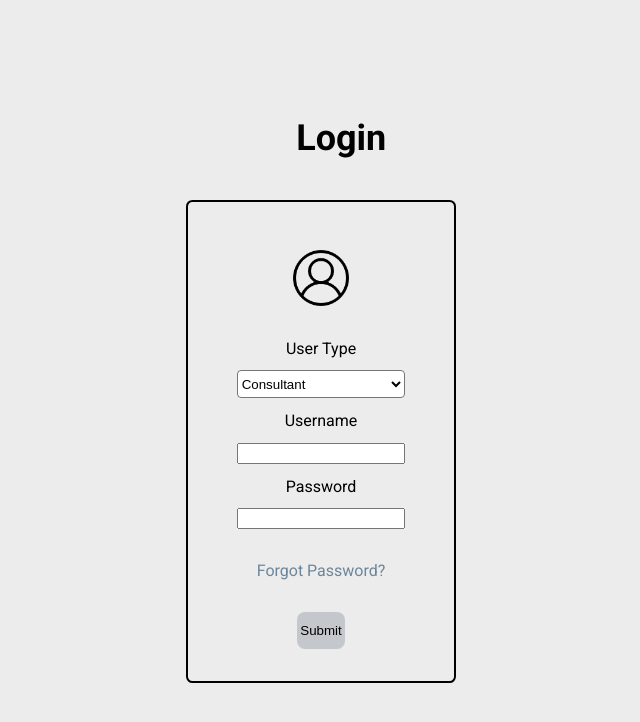
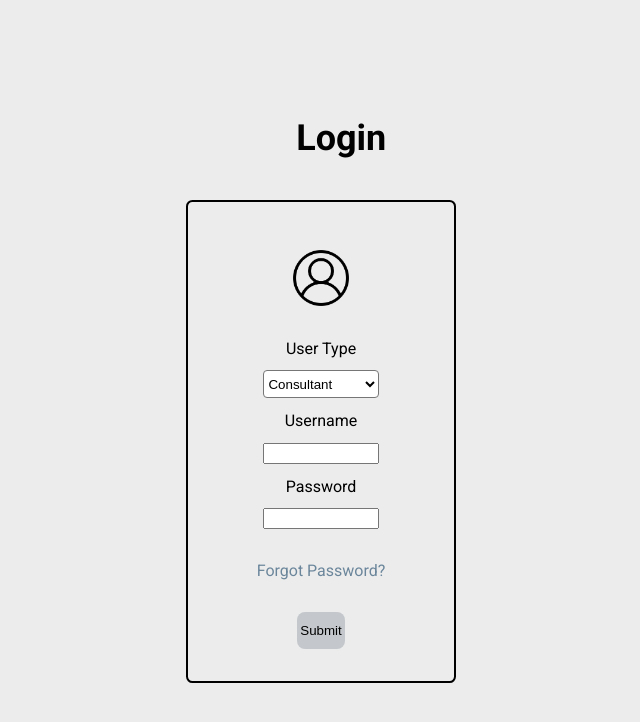
Before and after one commit to NotMash/FDM-Group-Employee-Timesheet-Portal, a React (Create React App) app in the folder frontend/: page /#/login_page in a window 1280 px wide. Shown: the top 722 px of the page, without its empty margins (324-964 px from the left). Built offline with nearby package versions, Linux system fonts and the light colour scheme.

Commit message:
updated login form css

```diff
--- a/frontend/src/Components/LoginForm/LoginForm.module.css
+++ b/frontend/src/Components/LoginForm/LoginForm.module.css
@@ -25,11 +25,11 @@
 }
 
 .input{
-    width: 10pc;
+    width: 45%;
 }
 
 .selectInput{
-    width: 10.55pc;
+    width: 48%;
     background-color: white;
     height: 1.75pc;
     border-radius: 0.25pc;
```
